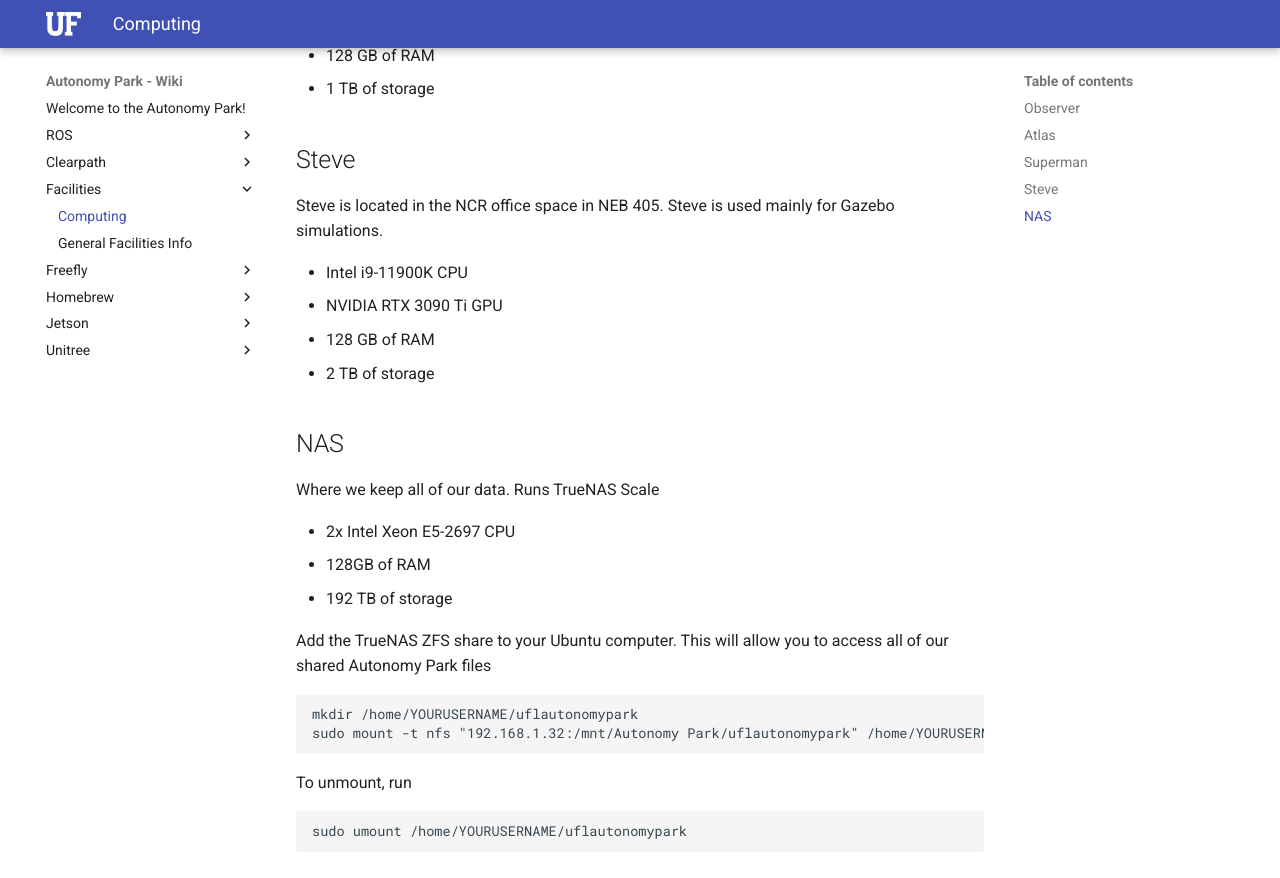
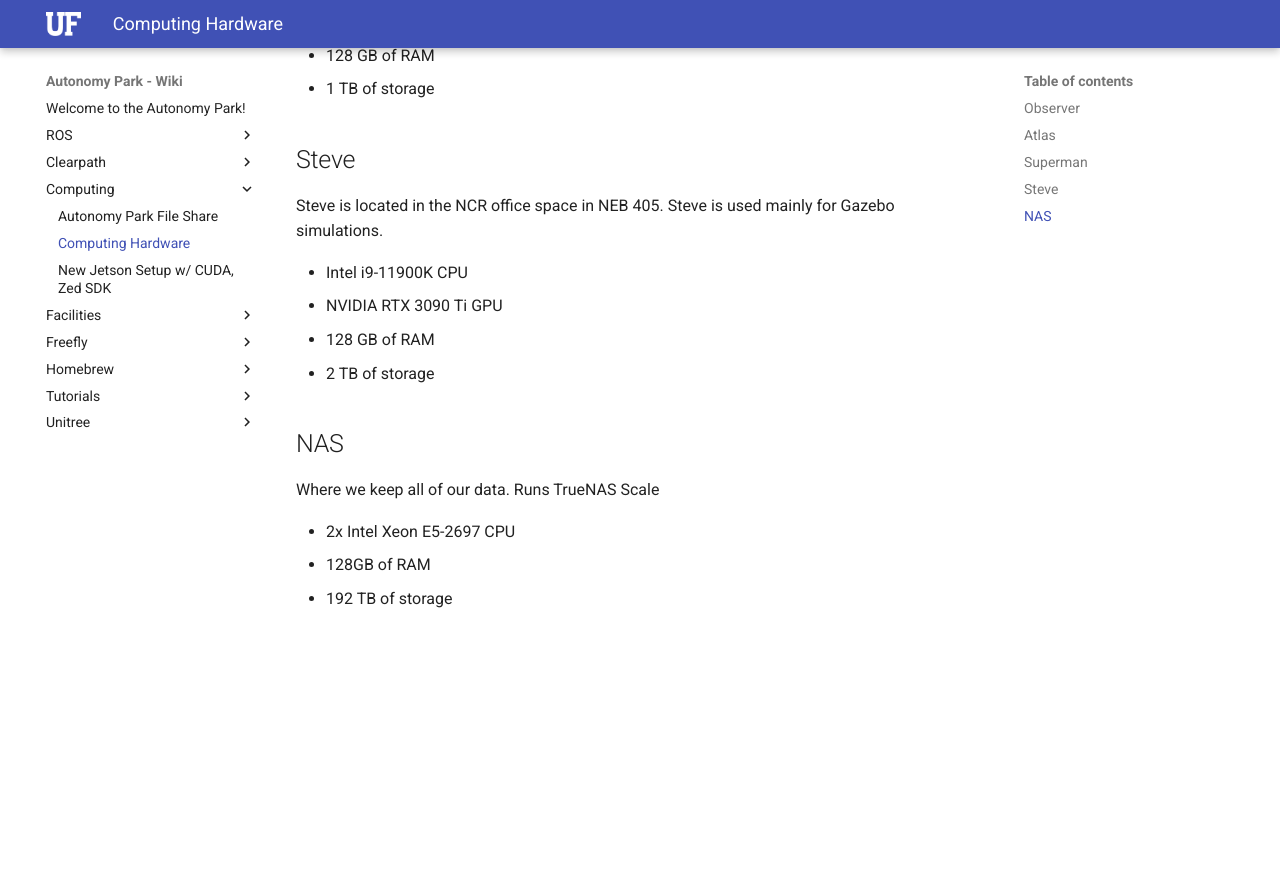
Before and after one commit to UFL-Autonomy-Park/apark_wiki, an MkDocs documentation site: the page built from docs/computing/hardware.md, in a window 1280 px wide and 900 px high, scrolled down 866 px. Shown: the top 878 px of the window. Built offline with MkDocs 1.6.1 and Material for MkDocs 9.7.7, drawn with Linux system fonts in a browser that asks for light colours; after the commit the page ends 1526 px from its top, so only the background shows below that; some of the changed text lies outside the part shown.

Commit message:
organization, add tutorial videos

````diff
--- a/docs/facilities/computing.md
+++ b/docs/computing/hardware.md
@@ -1,4 +1,4 @@
-# Computing
+# Computing Hardware
 
 ## Observer
 
@@ -43,16 +43,3 @@
 - 2x Intel Xeon E5-2697 CPU
 - 128GB of RAM
 - 192 TB of storage
-
-Add the TrueNAS ZFS share to your Ubuntu computer. This will allow you to access all of our shared Autonomy Park files
-
-```
-mkdir /home/YOURUSERNAME/uflautonomypark
-sudo mount -t nfs "192.168.1.32:/mnt/Autonomy Park/uflautonomypark" /home/YOURUSERNAME/uflautonomypark/
-```
-
-To unmount, run
-
-```
-sudo umount /home/YOURUSERNAME/uflautonomypark
-```
````
Also changed, not shown: docs/ROS/basics.md (+4 -0 lines), docs/computing/fileshare.md (added, +26 -0 lines), docs/index.md (+2 -2 lines), docs/tutorials/hardware.md (added, +5 -0 lines), docs/tutorials/software.md (added, +9 -0 lines), docs/unitree/go1.md (+4 -0 lines), docs/computing/new-jetson-setup.md (renamed from docs/jetson/new-jetson-setup.md).
